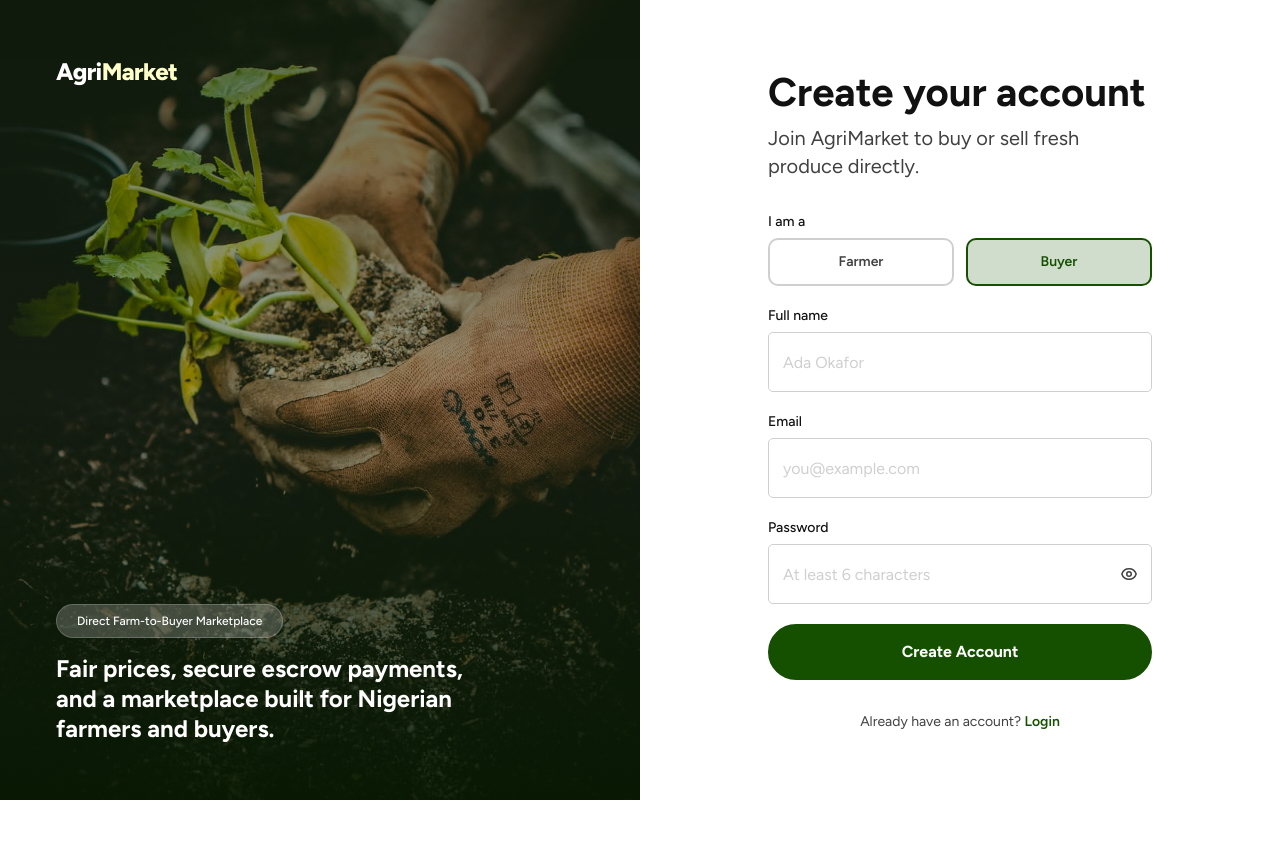
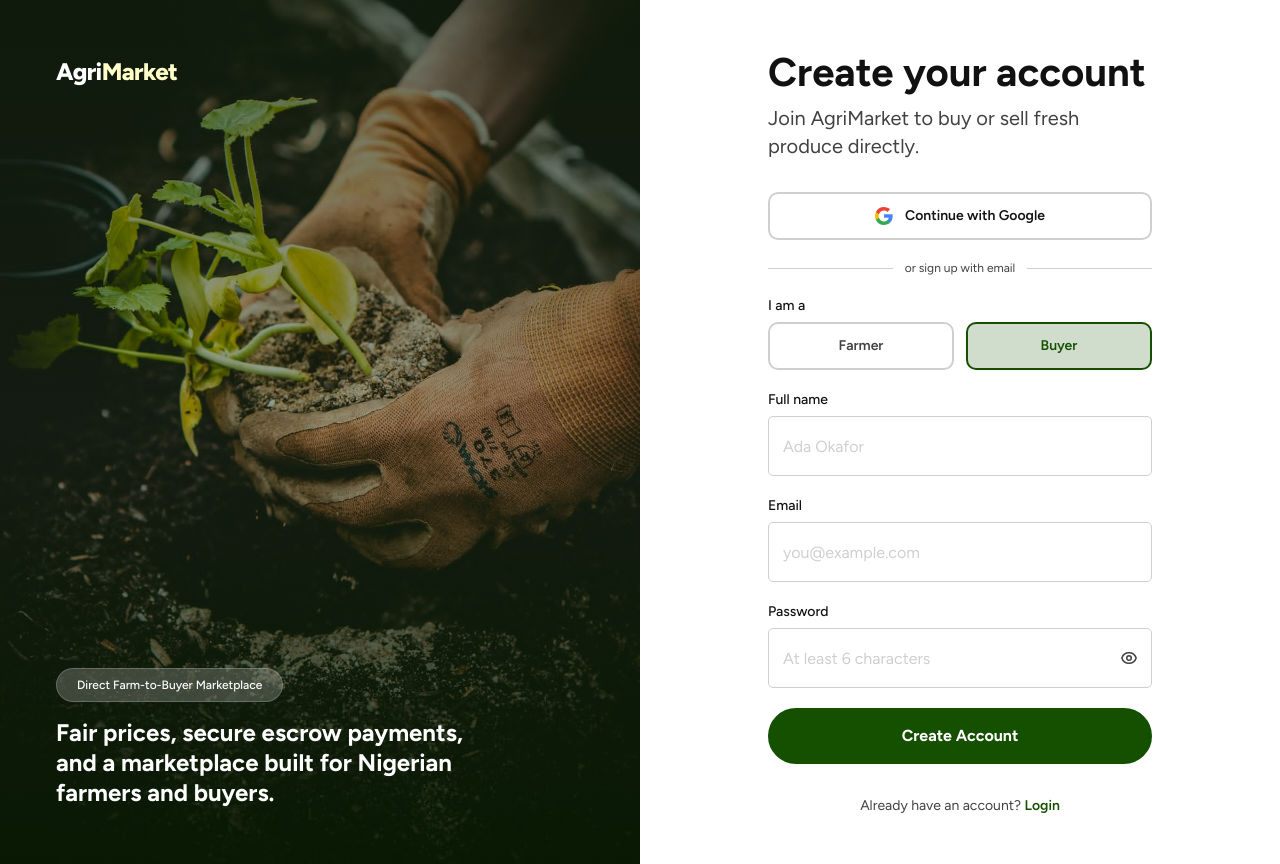
Before and after one commit to T-laye/agri-market, a Next.js app: page /auth/signup in a window 1280 px wide. Before the commit the page ends 800 px from the top, so only its background shows below. Built offline with nearby package versions, Linux system fonts and the light colour scheme; no server answers.

Commit message:
added google auth

```diff
--- a/src/app/auth/actions.ts
+++ b/src/app/auth/actions.ts
@@ -135,6 +135,29 @@ export async function updatePassword(
 	redirect(`${pageRoutes.auth.login}?reset=success`);
 }
 
+/** Kicks off Google OAuth. Both login and signup use this — Supabase
+ * treats "sign in" and "sign up" via OAuth as the same operation (it
+ * creates the account on first use), so there's no separate flow.
+ * Requires the Google provider to be enabled in the Supabase dashboard
+ * (Authentication > Providers > Google) with a Google Cloud OAuth client. */
+export async function signInWithGoogle(formData: FormData) {
+	const redirectTo = (formData.get("redirectTo") as string) || pageRoutes.marketplace;
+
+	const supabase = await createClient();
+	const { data, error } = await supabase.auth.signInWithOAuth({
+		provider: "google",
+		options: {
+			redirectTo: `${siteUrl()}/auth/callback?next=${encodeURIComponent(redirectTo)}`,
+		},
+	});
+
+	if (error || !data.url) {
+		redirect(`${pageRoutes.auth.login}?error=google-auth-failed`);
+	}
+
+	redirect(data.url);
+}
+
 export async function signOut() {
 	const supabase = await createClient();
 	await supabase.auth.signOut();
--- a/src/app/auth/login/page.tsx
+++ b/src/app/auth/login/page.tsx
@@ -1,7 +1,9 @@
+import { Suspense } from "react";
 import Link from "next/link";
 import type { Metadata } from "next";
 import AuthLayout from "@/components/auth/AuthLayout";
 import LoginForm from "@/components/auth/LoginForm";
+import AuthErrorToast from "@/components/auth/AuthErrorToast";
 import { pageRoutes } from "@/lib/routes";
 
 export const metadata: Metadata = {
@@ -28,6 +30,9 @@ export default async function LoginPage({
 				</p>
 			}
 		>
+			<Suspense fallback={null}>
+				<AuthErrorToast />
+			</Suspense>
 			<LoginForm redirectTo={redirect || pageRoutes.marketplace} />
 		</AuthLayout>
 	);
--- /dev/null
+++ b/src/components/auth/AuthErrorToast.tsx
@@ -0,0 +1,32 @@
+"use client";
+
+import { useEffect } from "react";
+import { usePathname, useRouter, useSearchParams } from "next/navigation";
+import { toast } from "sonner";
+
+const ERROR_MESSAGES: Record<string, string> = {
+	"auth-callback-failed": "That link has expired or already been used. Please try again.",
+	"google-auth-failed": "Google sign-in didn't go through. Please try again.",
+};
+
+/** Reads ?error= off the URL (set by /auth/callback and signInWithGoogle
+ * on failure), surfaces it as a toast, then strips it from the URL. */
+export default function AuthErrorToast() {
+	const searchParams = useSearchParams();
+	const router = useRouter();
+	const pathname = usePathname();
+	const error = searchParams.get("error");
+
+	useEffect(() => {
+		if (!error) return;
+
+		toast.error(ERROR_MESSAGES[error] ?? "Something went wrong. Please try again.");
+
+		const params = new URLSearchParams(searchParams);
+		params.delete("error");
+		router.replace(params.size ? `${pathname}?${params}` : pathname);
+		// eslint-disable-next-line react-hooks/exhaustive-deps
+	}, [error]);
+
+	return null;
+}
--- /dev/null
+++ b/src/components/auth/GoogleAuthButton.tsx
@@ -0,0 +1,39 @@
+import { signInWithGoogle } from "@/app/auth/actions";
+
+function GoogleIcon() {
+	return (
+		<svg width="18" height="18" viewBox="0 0 18 18" aria-hidden="true">
+			<path
+				fill="#4285F4"
+				d="M17.64 9.2c0-.64-.06-1.25-.16-1.84H9v3.48h4.84a4.14 4.14 0 0 1-1.8 2.72v2.26h2.9c1.7-1.57 2.68-3.87 2.68-6.62Z"
+			/>
+			<path
+				fill="#34A853"
+				d="M9 18c2.43 0 4.47-.8 5.96-2.18l-2.9-2.26c-.8.54-1.84.86-3.06.86-2.35 0-4.34-1.59-5.05-3.72H.95v2.33A9 9 0 0 0 9 18Z"
+			/>
+			<path
+				fill="#FBBC05"
+				d="M3.95 10.7A5.4 5.4 0 0 1 3.66 9c0-.59.1-1.17.29-1.7V4.97H.95A9 9 0 0 0 0 9c0 1.45.35 2.83.95 4.03l3-2.33Z"
+			/>
+			<path
+				fill="#EA4335"
+				d="M9 3.58c1.32 0 2.51.46 3.44 1.35l2.58-2.58C13.46.89 11.43 0 9 0A9 9 0 0 0 .95 4.97l3 2.33C4.66 5.17 6.65 3.58 9 3.58Z"
+			/>
+		</svg>
+	);
+}
+
+export default function GoogleAuthButton({ redirectTo }: { redirectTo: string }) {
+	return (
+		<form action={signInWithGoogle}>
+			<input type="hidden" name="redirectTo" value={redirectTo} />
+			<button
+				type="submit"
+				className="w-full flex items-center justify-center gap-3 rounded-[10px] border-2 border-neutral-200 px-4 py-3 text-sm font-semibold text-neutral-500 duration-150 hover:border-primary hover:bg-primary-100"
+			>
+				<GoogleIcon />
+				Continue with Google
+			</button>
+		</form>
+	);
+}
--- a/src/components/auth/LoginForm.tsx
+++ b/src/components/auth/LoginForm.tsx
@@ -5,6 +5,7 @@ import Link from "next/link";
 import { login, type AuthState } from "@/app/auth/actions";
 import Button from "@/components/ui/Button";
 import PasswordInput from "@/components/auth/PasswordInput";
+import GoogleAuthButton from "@/components/auth/GoogleAuthButton";
 import { pageRoutes } from "@/lib/routes";
 
 const initialState: AuthState = { error: null };
@@ -13,6 +14,15 @@ export default function LoginForm({ redirectTo }: { redirectTo: string }) {
 	const [state, formAction, pending] = useActionState(login, initialState);
 
 	return (
+		<div className="flex flex-col gap-5">
+			<GoogleAuthButton redirectTo={redirectTo} />
+
+			<div className="flex items-center gap-3">
+				<div className="h-px flex-1 bg-neutral-200" />
+				<span className="text-xs text-neutral-400">or login with email</span>
+				<div className="h-px flex-1 bg-neutral-200" />
+			</div>
+
 			<form action={formAction} className="flex flex-col gap-5">
 				<input type="hidden" name="redirectTo" value={redirectTo} />
 
@@ -58,5 +68,6 @@ export default function LoginForm({ redirectTo }: { redirectTo: string }) {
 					{pending ? "Logging in…" : "Login"}
 				</Button>
 			</form>
+		</div>
 	);
 }
--- a/src/components/auth/SignupForm.tsx
+++ b/src/components/auth/SignupForm.tsx
@@ -4,6 +4,8 @@ import { useActionState, useState } from "react";
 import { signup, type AuthState } from "@/app/auth/actions";
 import Button from "@/components/ui/Button";
 import PasswordInput from "@/components/auth/PasswordInput";
+import GoogleAuthButton from "@/components/auth/GoogleAuthButton";
+import { pageRoutes } from "@/lib/routes";
 
 const initialState: AuthState = { error: null };
 
@@ -22,6 +24,15 @@ export default function SignupForm({ defaultRole }: { defaultRole: Role }) {
 	}
 
 	return (
+		<div className="flex flex-col gap-5">
+			<GoogleAuthButton redirectTo={pageRoutes.marketplace} />
+
+			<div className="flex items-center gap-3">
+				<div className="h-px flex-1 bg-neutral-200" />
+				<span className="text-xs text-neutral-400">or sign up with email</span>
+				<div className="h-px flex-1 bg-neutral-200" />
+			</div>
+
 			<form action={formAction} className="flex flex-col gap-5">
 				<input type="hidden" name="role" value={role} />
 
@@ -109,5 +120,6 @@ export default function SignupForm({ defaultRole }: { defaultRole: Role }) {
 					{pending ? "Creating account…" : "Create Account"}
 				</Button>
 			</form>
+		</div>
 	);
 }
```
Lines whose indentation alone changed are shown as unchanged.
